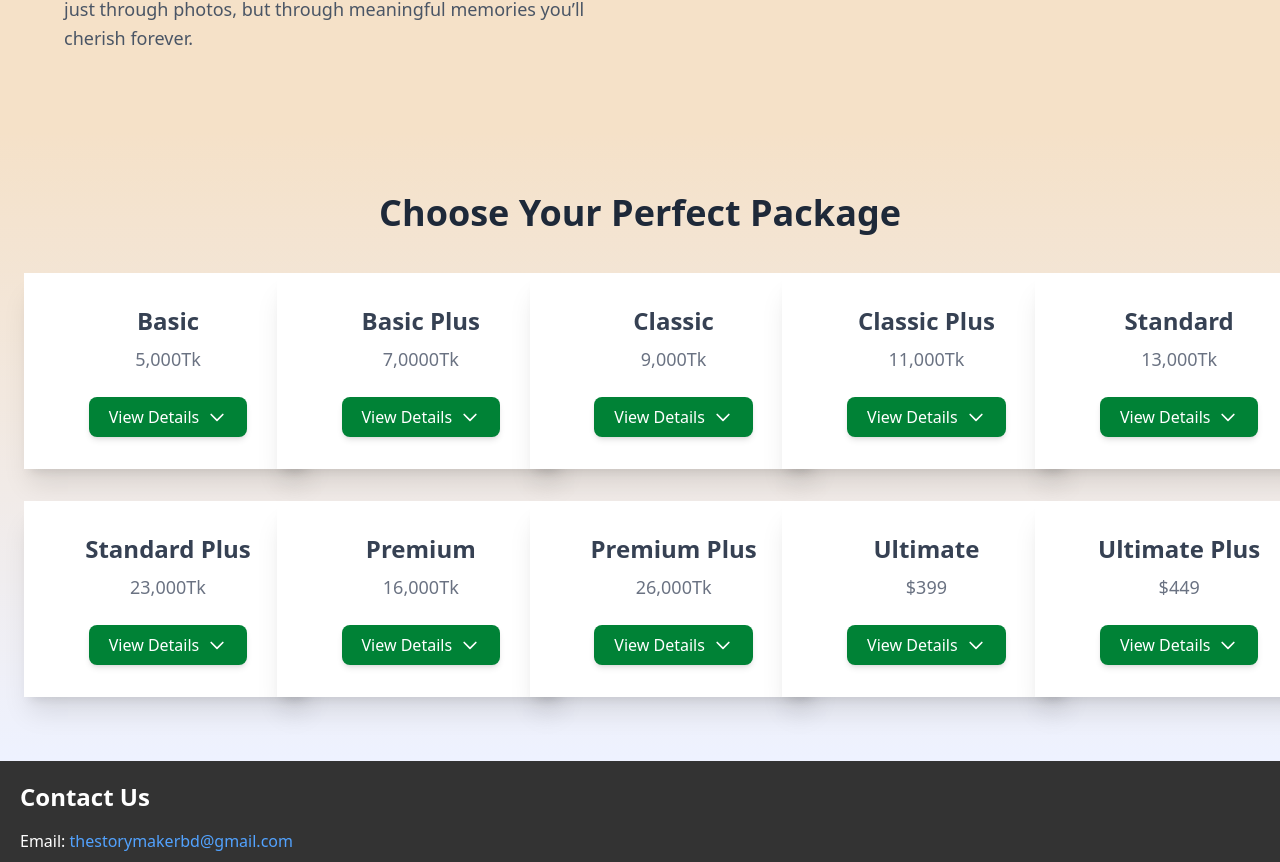
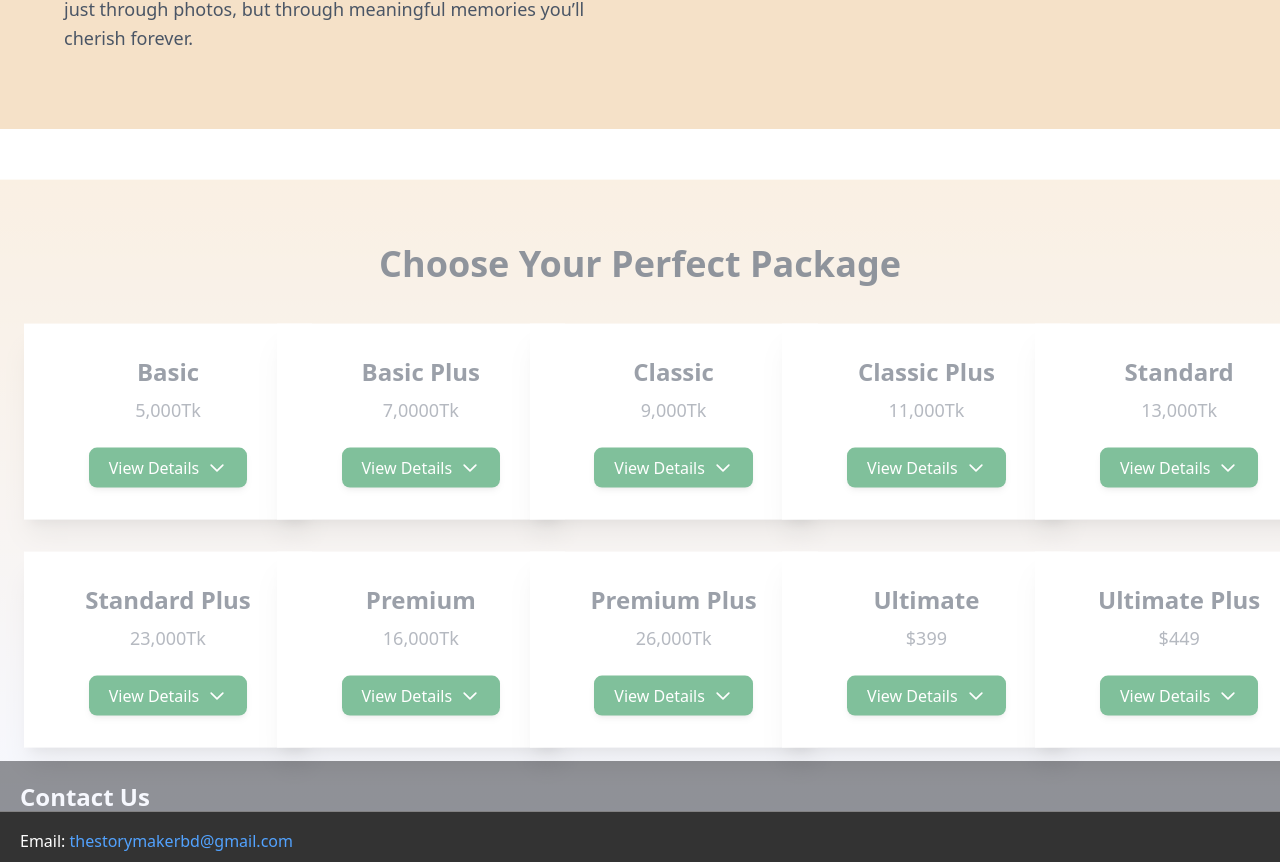
Before and after one commit to Ahanaf-Shahriar/TheStoryMaker3, a React (Vite) app: page / in a window 1280 px wide. Shown: the part 2555-3417 px from the top of the page. Built offline with nearby package versions, Linux system fonts and the light colour scheme.

Commit message:
parallex

```diff
--- a/src/components/Packages.jsx
+++ b/src/components/Packages.jsx
@@ -1,5 +1,5 @@
-import React, { useState } from "react";
-import { motion, AnimatePresence } from "framer-motion";
+import React, { useState, useRef } from "react";
+import { motion, AnimatePresence, useScroll, useTransform } from "framer-motion";
 
 const packages = [
   { name: "Basic", price: "5,000Tk", details: ["1 senior Photographer", "Online Delivery", "5 Hour Coverage"] },
@@ -16,13 +16,23 @@ const packages = [
 
 const PackageSection = () => {
   const [expanded, setExpanded] = useState(null);
+  const ref = useRef(null);
+  const { scrollYProgress } = useScroll({ target: ref, offset: ["start end", "center center"] });
+
+  const y = useTransform(scrollYProgress, [0, 1], [100, 0]);
+  const opacity = useTransform(scrollYProgress, [0, 1], [0, 1]);
 
   const toggleDetails = (index) => {
     setExpanded(expanded === index ? null : index);
   };
 
   return (
-    <section className="w-full py-16 px-6 text-center bg-gradient-to-b bg-[#F5E1C8] to-indigo-50" id="packages">
+    <motion.section
+      ref={ref}
+      style={{ y, opacity }}
+      className="w-full py-16 px-6 text-center bg-gradient-to-b bg-[#F5E1C8] to-indigo-50"
+      id="packages"
+    >
       <h2 className="text-4xl font-bold text-gray-800 mb-10">Choose Your Perfect Package</h2>
       <div className="grid grid-cols-1 md:grid-cols-3 lg:grid-cols-5 gap-8 max-w-7xl mx-auto">
         {packages.map((pkg, index) => (
@@ -78,7 +88,7 @@ const PackageSection = () => {
           </motion.div>
         ))}
       </div>
-    </section>
+    </motion.section>
   );
 };
 
--- a/src/components/Portfolio.jsx
+++ b/src/components/Portfolio.jsx
@@ -1,6 +1,6 @@
-import React from "react";
+import React, { useRef } from "react";
 import Masonry from "react-masonry-css";
-import { motion } from "framer-motion";
+import { motion, useScroll, useTransform } from "framer-motion";
 
 const images = [
   `${import.meta.env.BASE_URL}assets/Portfolio1.jpg`,
@@ -14,23 +14,36 @@ const images = [
   `${import.meta.env.BASE_URL}assets/Portfolio9.jpg`,
 ];
 
+const Portfolio = () => {
+  const ref = useRef(null);
+  const { scrollYProgress } = useScroll({
+    target: ref,
+    offset: ["start end", "center center"]
+  });
 
-const Portfolio = () => {
+  const y = useTransform(scrollYProgress, [0, 1], [100, 0]);
+  const opacity = useTransform(scrollYProgress, [0, 1], [0, 1]);
+
   const breakpoints = {
-    default: 5, // 3 columns on large screens
-    1024: 3,    // 2 columns on tablets
-    768: 1,     // 1 column on mobile
+    default: 5,
+    1024: 3,
+    768: 1,
   };
 
   return (
-    <section className="min-h-screen flex flex-col justify-center items-center bg-[#F5E1C8] py-12" id="portfolio">
-     <div className="w-full bg-[#F5E1C8] py-12 flex justify-center">
-     <h2 className="text-4xl font-normal text-center px-6 max-w-4xl font-[Dancing Script] italic">
-  <span className="text-violet-400">choosing to elope opens up endless possibilities, but often becomes overwhelming  </span>
-  <span className="text-rose-200"> - let me help!</span>
-</h2>
+    <motion.section
+      ref={ref}
+      style={{ y, opacity }}
+      className="min-h-screen flex flex-col justify-center items-center bg-[#F5E1C8] py-12"
+      id="portfolio"
+    >
+      <div className="w-full bg-[#F5E1C8] py-12 flex justify-center">
+        <h2 className="text-4xl font-normal text-center px-6 max-w-4xl font-[Dancing Script] italic">
+          <span className="text-violet-400">choosing to elope opens up endless possibilities, but often becomes overwhelming </span>
+          <span className="text-rose-200"> - let me help!</span>
+        </h2>
+      </div>
 
-</div>
       <div className="w-full px-4">
         <Masonry breakpointCols={breakpoints} className="flex gap-6" columnClassName="masonry-column">
           {images.map((img, index) => (
@@ -44,7 +57,7 @@ const Portfolio = () => {
           ))}
         </Masonry>
       </div>
-    </section>
+    </motion.section>
   );
 };
 
```
